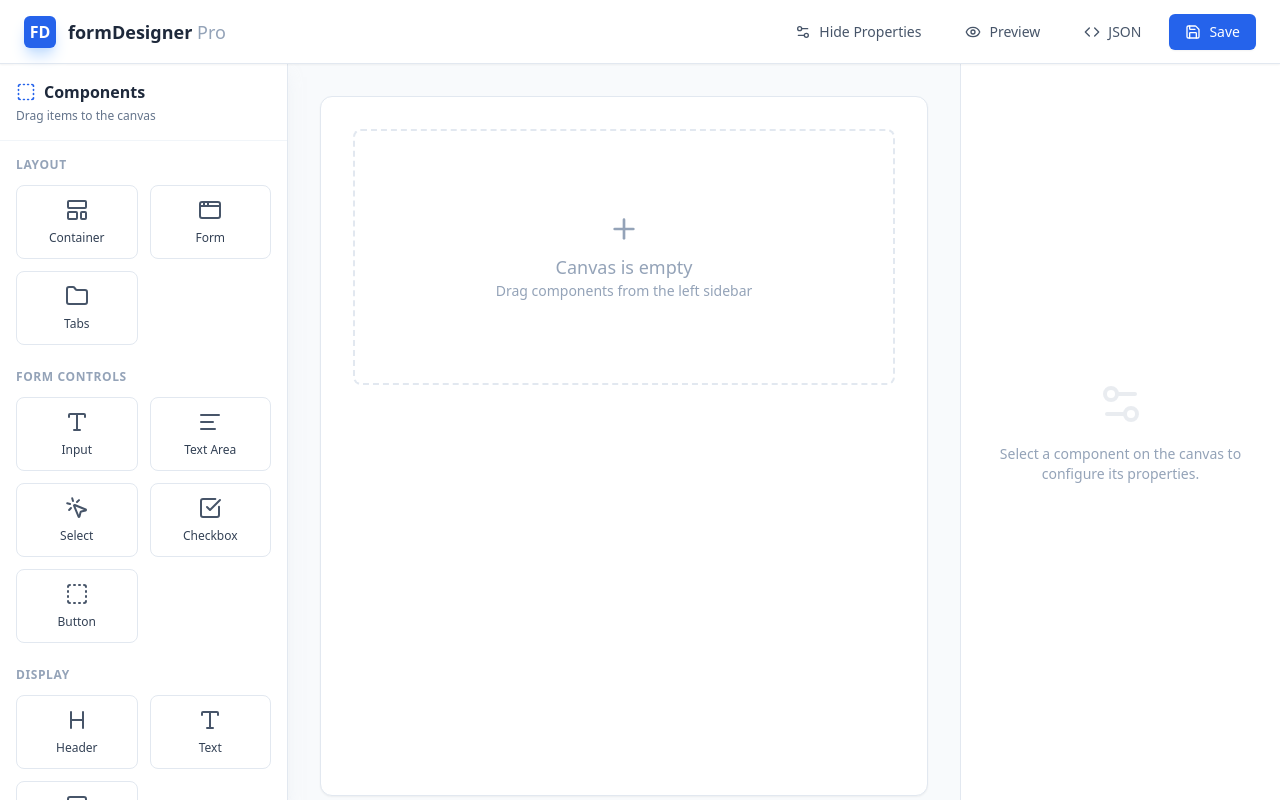
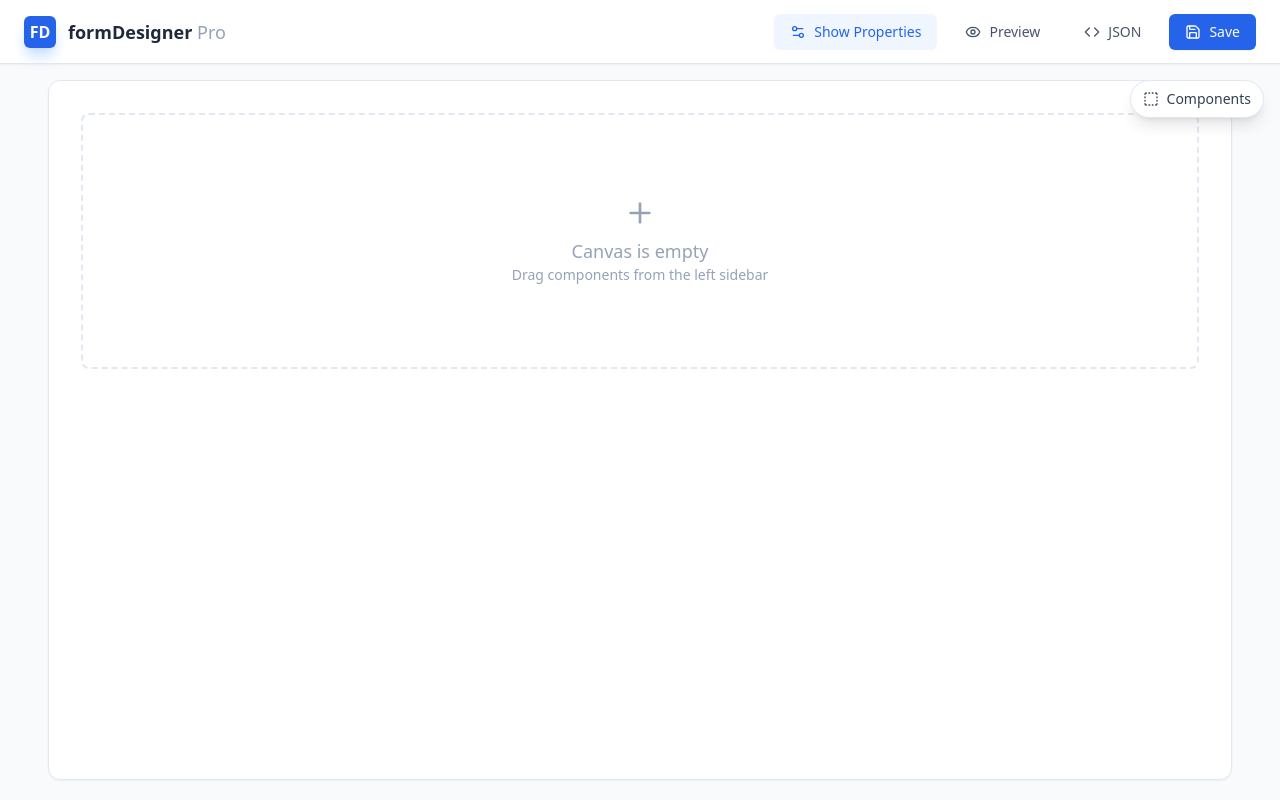
Before and after one commit to Yellowsea2000/form-designer, a React (Vite) app: page / in a window 1280 px wide. Built offline with nearby package versions, Linux system fonts and the light colour scheme.

Commit message:
refactor: enhance UI components and adjust state management for improved user experience

```diff
--- a/App.tsx
+++ b/App.tsx
@@ -1,4 +1,4 @@
-import React, { createContext, useContext, useRef, useState, useMemo } from 'react';
+import React, { createContext, useContext, useMemo, useRef, useState } from 'react';
 import {
   DndContext,
   DragEndEvent,
@@ -15,7 +15,7 @@ import {
   useSensors,
   Modifier,
 } from '@dnd-kit/core';
-import { Code, Eye, Save, Settings2 } from 'lucide-react';
+import { BoxSelect, Code, Eye, Save, Settings2, X } from 'lucide-react';
 import { Sidebar } from './components/Sidebar';
 import { Canvas } from './components/Canvas';
 import { PropertiesPanel } from './components/PropertiesPanel';
@@ -103,6 +103,7 @@ function App() {
   const actions = useDesignerStore((state) => state.actions);
   const [showPreview, setShowPreview] = useState(false);
   const [showJson, setShowJson] = useState(false);
+  const [componentsOpen, setComponentsOpen] = useState(false);
 
   const formJson = useMemo(
     () => JSON.stringify(createFormDocument(formSchema), null, 2),
@@ -283,25 +284,66 @@ function App() {
 
           {/* Main Content */}
           <div className="flex flex-1 overflow-hidden relative">
-            {/* Sidebar */}
-            {!showPreview && (
-              <div className="h-full z-10 shadow-lg shadow-slate-200/50">
-                <Sidebar />
-              </div>
-            )}
-
             {/* Canvas */}
             <main className="flex-1 h-full relative flex flex-col">
+              {!showPreview && !componentsOpen && !propertyPanelOpen && (
+                <button
+                  type="button"
+                  onClick={() => setComponentsOpen(true)}
+                  className="absolute top-4 right-4 z-20 flex items-center gap-2 px-3 py-2 bg-white border border-slate-200 rounded-full shadow-lg hover:shadow-xl text-sm text-slate-700"
+                >
+                  <BoxSelect className="w-4 h-4" />
+                  <span className="hidden sm:inline">Components</span>
+                </button>
+              )}
+
+              {!showPreview && (
+                <div
+                  className={`absolute top-4 bottom-4 right-4 z-30 transition-all duration-300 ${
+                    componentsOpen ? 'translate-x-0 opacity-100' : 'translate-x-full opacity-0 pointer-events-none'
+                  }`}
+                >
+                  <div className="relative h-full">
+                    <div className="h-full w-72 bg-white rounded-xl shadow-xl border border-slate-200 overflow-hidden relative">
+                      <button
+                        type="button"
+                        onClick={() => setComponentsOpen(false)}
+                        className="absolute top-3 left-3 flex items-center justify-center w-9 h-9 rounded-md bg-white border border-slate-200 shadow-sm hover:shadow-md text-slate-600"
+                        aria-label="Close components panel"
+                      >
+                        <X className="w-4 h-4" />
+                      </button>
+                      <Sidebar />
+                    </div>
+                  </div>
+                </div>
+              )}
+              {!showPreview && (
+                <div
+                  className={`absolute top-4 bottom-4 right-4 z-40 transition-all duration-300 ${
+                    propertyPanelOpen
+                      ? 'translate-x-0 opacity-100'
+                      : 'translate-x-full opacity-0 pointer-events-none'
+                  }`}
+                >
+                  <div className="relative h-full">
+                    <div className="h-full w-80 bg-white rounded-xl shadow-2xl border border-slate-200 overflow-hidden relative">
+                      <button
+                        type="button"
+                        onClick={actions.closePropertyPanel}
+                        className="absolute top-3 left-3 flex items-center justify-center w-9 h-9 rounded-md bg-white border border-slate-200 shadow-sm hover:shadow-md text-slate-600"
+                        aria-label="Close properties panel"
+                      >
+                        <X className="w-4 h-4" />
+                      </button>
+                      <PropertiesPanel />
+                    </div>
+                  </div>
+                </div>
+              )}
               <Canvas />
             </main>
-
-          {/* Properties Panel */}
-          {!showPreview && propertyPanelOpen && (
-            <div className="h-full z-10">
-              <PropertiesPanel />
-            </div>
-          )}
-        </div>
+          </div>
 
           <JsonModal open={showJson} json={formJson} onClose={() => setShowJson(false)} />
 
--- a/components/Canvas.tsx
+++ b/components/Canvas.tsx
@@ -255,8 +255,8 @@ export const Canvas: React.FC = () => {
   const showCanvasPlaceholder = activeDragData?.type === 'component' && dropTarget?.id === 'canvas-droppable';
 
   return (
-    <div className="flex-1 h-full bg-canvas overflow-y-auto p-8" onClick={() => actions.selectComponent(null)}>
-      <div className="max-w-[800px] mx-auto">
+    <div className="flex-1 h-full bg-canvas overflow-y-auto p-4" onClick={() => actions.selectComponent(null)}>
+      <div className="w-full max-w-[1200px] mx-auto px-2">
         <div
           ref={setNodeRef}
           className={clsx(
--- a/components/PropertiesPanel.tsx
+++ b/components/PropertiesPanel.tsx
@@ -73,20 +73,20 @@ export const PropertiesPanel: React.FC = () => {
 
   return (
     <div className="w-80 bg-white border-l border-slate-200 flex flex-col h-full shadow-xl z-30">
-      <div className="p-4 border-b border-slate-100 flex justify-between items-center bg-slate-50/50">
+      <div className="p-4 border-b border-slate-100 flex items-center gap-3 bg-slate-50/50">
+        <button
+          onClick={() => {
+            closePropertyPanel();
+          }}
+          className="text-slate-500 hover:text-slate-700 w-9 h-9 rounded-md border border-slate-200 flex items-center justify-center bg-white shadow-sm"
+          aria-label="Close properties"
+        >
+          <X className="w-5 h-5" />
+        </button>
         <div>
           <h2 className="font-semibold text-slate-800 flex items-center gap-2">Properties</h2>
           <span className="text-xs text-slate-500 bg-slate-200 px-1.5 py-0.5 rounded uppercase">{selectedNode.type}</span>
         </div>
-        <button
-          onClick={() => {
-            closePropertyPanel();
-            selectComponent(null);
-          }}
-          className="text-slate-400 hover:text-slate-600"
-        >
-          <X className="w-5 h-5" />
-        </button>
       </div>
 
       <div className="flex-1 overflow-y-auto p-6">
--- a/store.ts
+++ b/store.ts
@@ -210,7 +210,7 @@ const detachNode = (
 export const useDesignerStore = create<FormDesignerStore>((set, _get) => ({
   formSchema: createEmptySchema(),
   selectedComponentId: null,
-  propertyPanelOpen: true,
+  propertyPanelOpen: false,
   dragState: {
     isDragging: false,
     draggedItem: null,
@@ -229,7 +229,6 @@ export const useDesignerStore = create<FormDesignerStore>((set, _get) => ({
         return {
           formSchema: { ...state.formSchema, components: nextComponents },
           selectedComponentId: newNode.id,
-          propertyPanelOpen: true,
         };
       }),
 
@@ -331,7 +330,7 @@ export const useDesignerStore = create<FormDesignerStore>((set, _get) => ({
       set({
         formSchema: createEmptySchema(),
         selectedComponentId: null,
-        propertyPanelOpen: true,
+        propertyPanelOpen: false,
         dragState: {
           isDragging: false,
           draggedItem: null,
```
